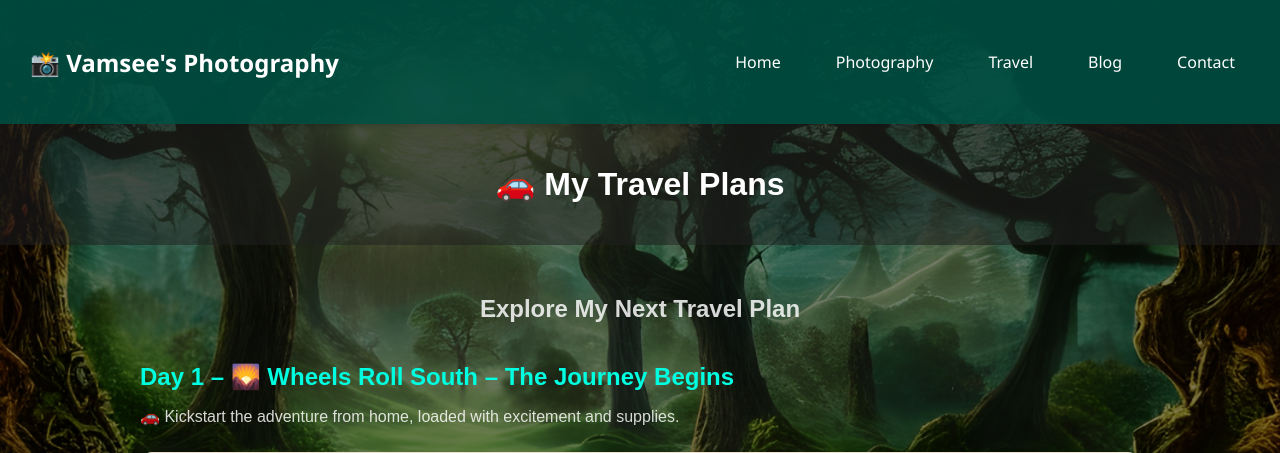
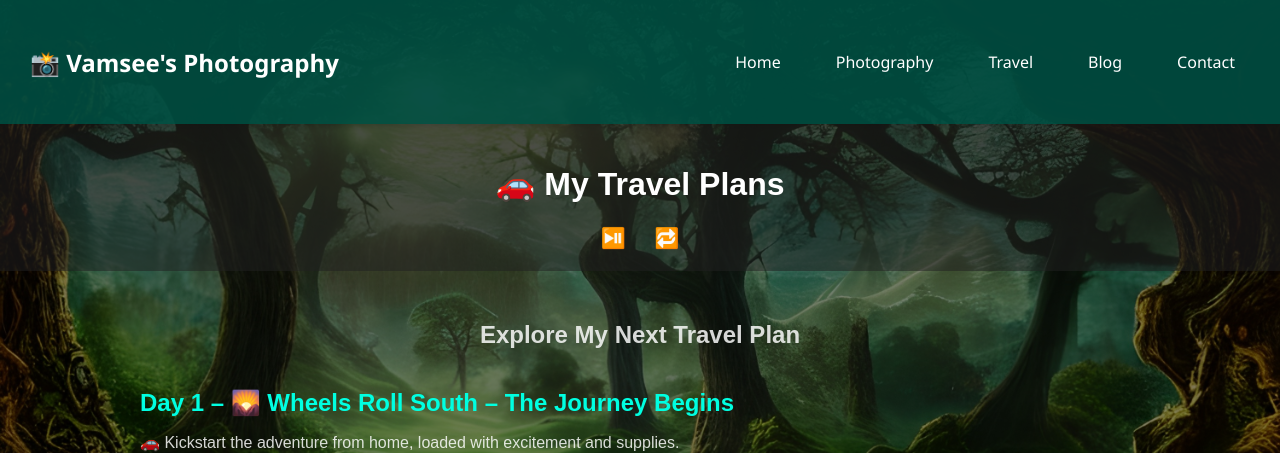
Before and after one commit to vamsee369/my-photography-site, a Django app: page /travel/ in a window 1280 px wide. Shown: the top 453 px of the page. Run offline with Django 5.2, Linux system fonts and the light colour scheme.

Commit message:
updated music toggle button in travel page and updated favico

```diff
--- a/templates/blog.html
+++ b/templates/blog.html
@@ -7,6 +7,7 @@
     <meta name="viewport" content="width=device-width, initial-scale=1.0" />
     <title>Blogs</title>
     <link rel="stylesheet" href="{% static 'css/style.css' %}">
+    <link rel="icon" type="image/png" href="{% static 'images/favicon.png' %}">
     <style>
         .blog-container {
             max-width: 800px;
--- a/templates/contact.html
+++ b/templates/contact.html
@@ -7,6 +7,7 @@
     <meta name="viewport" content="width=device-width, initial-scale=1.0" />
     <title>Contact Me</title>
     <link rel="stylesheet" href="{% static 'css/style.css' %}">
+    <link rel="icon" type="image/png" href="{% static 'images/favicon.png' %}">
     <style>
         .contact-container {
             max-width: 600px;
--- a/templates/index.html
+++ b/templates/index.html
@@ -7,6 +7,7 @@
     <meta name="viewport" content="width=device-width, initial-scale=1.0" />
     <title>Home</title>
     <link rel="stylesheet" href="{% static 'css/style.css' %}">
+    <link rel="icon" type="image/png" href="{% static 'images/favicon.png' %}">
 </head>
 
 <body>
--- a/templates/photography.html
+++ b/templates/photography.html
@@ -7,6 +7,7 @@
     <meta name="viewport" content="width=device-width, initial-scale=1.0" />
     <title>My Work</title>
     <link rel="stylesheet" href="{% static 'css/style.css' %}">
+    <link rel="icon" type="image/png" href="{% static 'images/favicon.png' %}">
     <style>
         .gallery-container {
             padding: 30px;
--- a/templates/travel.html
+++ b/templates/travel.html
@@ -7,6 +7,9 @@
     <meta name="viewport" content="width=device-width, initial-scale=1.0" />
     <title>Travel</title>
     <link rel="stylesheet" href="{% static 'css/style.css' %}">
+    <link rel="icon" type="image/png" href="{% static 'images/favicon.png' %}">
+
+
     <style>
         .travel-container {
             max-width: 1000px;
@@ -50,6 +53,24 @@
         nav a:hover {
             text-decoration: underline;
         }
+
+        .music-controls {
+            text-align: center;
+            margin-top: 10px;
+        }
+
+        .music-controls button {
+            font-size: 20px;
+            background: none;
+            border: none;
+            cursor: pointer;
+            transition: transform 0.2s;
+            margin: 0 6px;
+        }
+
+        .music-controls button:hover {
+            transform: scale(1.2);
+        }
     </style>
 </head>
 
@@ -68,54 +89,58 @@
                 <li><a href="{% url 'contact' %}">Contact</a></li>
             </ul>
         </nav>
-
     </header>
     <!-- Navbar End -->
 
     <header>
         <h1>🚗 My Travel Plans</h1>
 
+        <!-- 🎵 Music Controls -->
+        <div class="music-controls">
+            <button id="music-toggle-btn" onclick="toggleMusic()" title="Play/Pause Music">⏯️</button>
+            <button onclick="playFromStart()" title="Start From Beginning">🔁</button>
+        </div>
+
+        <audio id="bg-music" loop>
+            <source src="{% static 'audio/background.mp3' %}" type="audio/mpeg">
+            Your browser does not support the audio element.
+        </audio>
     </header>
 
     <div class="travel-container">
         <h2 class="travel-title">Explore My Next Travel Plan</h2>
 
+        <!-- Day 1–10 Entries (unchanged) -->
         <div class="day-entry">
             <h3 class="day-title">Day 1 – 🌄 Wheels Roll South – The Journey Begins</h3>
             <p>🚗 Kickstart the adventure from home, loaded with excitement and supplies.</p>
             <img src="{% static 'images/travel/day1.jpg' %}" alt="Day 1">
         </div>
-
         <div class="day-entry">
             <h3 class="day-title">Day 2 – 🌳Forest Trails & Campfire Tales</h3>
             <p>🏕️ Camp in a scenic forest spot, cook your first outdoor meal, and share stories.</p>
             <img src="{% static 'images/travel/day2.jpg' %}" alt="Day 2">
         </div>
-
         <div class="day-entry">
             <h3 class="day-title">Day 3 – 🌊Coastal Curves & Breeze Drives</h3>
             <p>🛣️ Drive along coastal roads, soak in ocean views, and stop by hidden beaches.</p>
             <img src="{% static 'images/travel/day3.jpg' %}" alt="Day 3">
         </div>
-
         <div class="day-entry">
             <h3 class="day-title">Day 4 – 🏞️Hills, Hairpins & Hiking Boots</h3>
             <p>🥾 Explore hilly terrain or nature trails, capturing lush landscapes.</p>
             <img src="{% static 'images/travel/day4.jpg' %}" alt="Day 4">
         </div>
-
         <div class="day-entry">
             <h3 class="day-title">Day 5 – 🛕Temples, Traditions & Twilight Skies</h3>
             <p>🙏 Visit ancient temples en route and enjoy a peaceful sunset.</p>
             <img src="{% static 'images/travel/day5.jpg' %}" alt="Day 5">
         </div>
-
         <div class="day-entry">
             <h3 class="day-title">Day 6 – 📍Hello Kanyakumari – Touching the Tip</h3>
             <p>🌅 Arrive at the southernmost point of India — enjoy the majestic sunset view.</p>
             <img src="{% static 'images/travel/day6.jpg' %}" alt="Day 6">
         </div>
-
         <div class="day-entry">
             <h3 class="day-title">Day 7 – 🌅Sunrise Over Three Seas</h3>
             <p>📸 Witness the magical sunrise at Vivekananda Rock & Thiruvalluvar Statue.</p>
@@ -136,12 +161,13 @@
             <p>📖 After The 3 Places of Day 10, Return home with hearts full of stories and SD cards full of photos.</p>
             <img src="{% static 'images/travel/day10.jpg' %}" alt="Day 10">
         </div>
-
     </div>
 
     <footer>
         <p style="text-align: center; padding: 15px;">🌿 Capturing life, one frame at a time ✨</p>
     </footer>
+
+    <!-- Theme Toggle Script -->
     <script>
         const btn = document.getElementById('theme-toggle-btn');
         const body = document.body;
@@ -153,11 +179,11 @@
             if (theme === 'dark') {
                 body.classList.add('dark-mode');
                 body.style.backgroundImage = darkBg;
-                if (btn) btn.textContent = '☀️';
+                btn.textContent = '☀️';
             } else {
                 body.classList.remove('dark-mode');
                 body.style.backgroundImage = lightBg;
-                if (btn) btn.textContent = '🌙';
+                btn.textContent = '🌙';
             }
             localStorage.setItem('theme', theme);
         }
@@ -165,13 +191,39 @@
         const savedTheme = localStorage.getItem('theme') || 'light';
         applyTheme(savedTheme);
 
-        if (btn) {
-            btn.addEventListener('click', () => {
-                const newTheme = body.classList.contains('dark-mode') ? 'light' : 'dark';
-                applyTheme(newTheme);
-            });
+        btn.addEventListener('click', () => {
+            const newTheme = body.classList.contains('dark-mode') ? 'light' : 'dark';
+            applyTheme(newTheme);
+        });
+    </script>
+
+    <!-- Music Script -->
+    <script>
+        const music = document.getElementById('bg-music');
+        const toggleBtn = document.getElementById('music-toggle-btn');
+
+        function toggleMusic() {
+            if (music.paused) {
+                music.play();
+                toggleBtn.innerText = '⏸️';
+            } else {
+                music.pause();
+                toggleBtn.innerText = '⏯️';
+            }
         }
+
+        function playFromStart() {
+            music.currentTime = 0;
+            music.play();
+            toggleBtn.innerText = '⏸️';
+        }
+
+        // Set initial icon
+        document.addEventListener('DOMContentLoaded', () => {
+            toggleBtn.innerText = '⏯️';
+        });
     </script>
+
 </body>
 
 </html>
```
Also changed, not shown: static/images/favicon.png (added), 1 other file.
